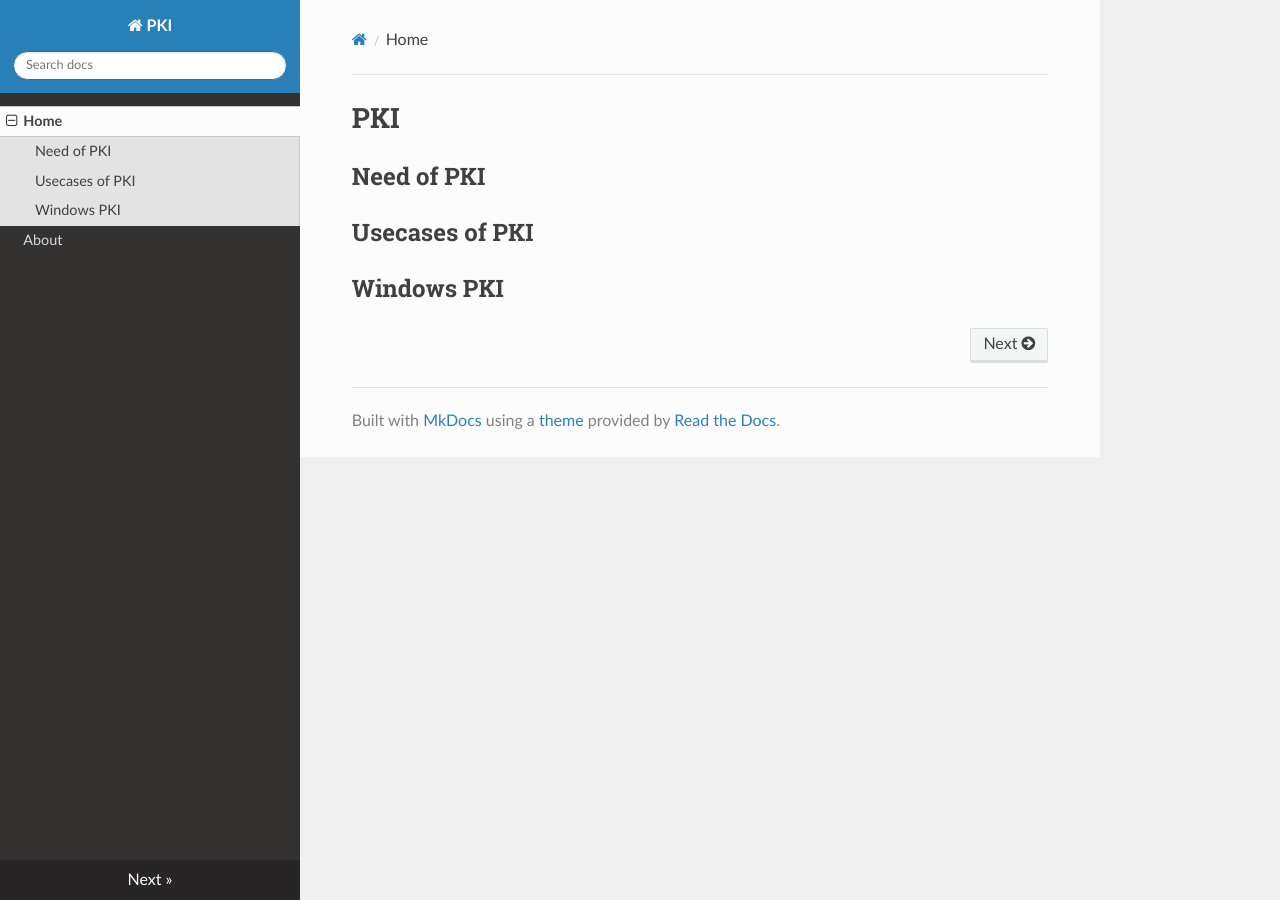
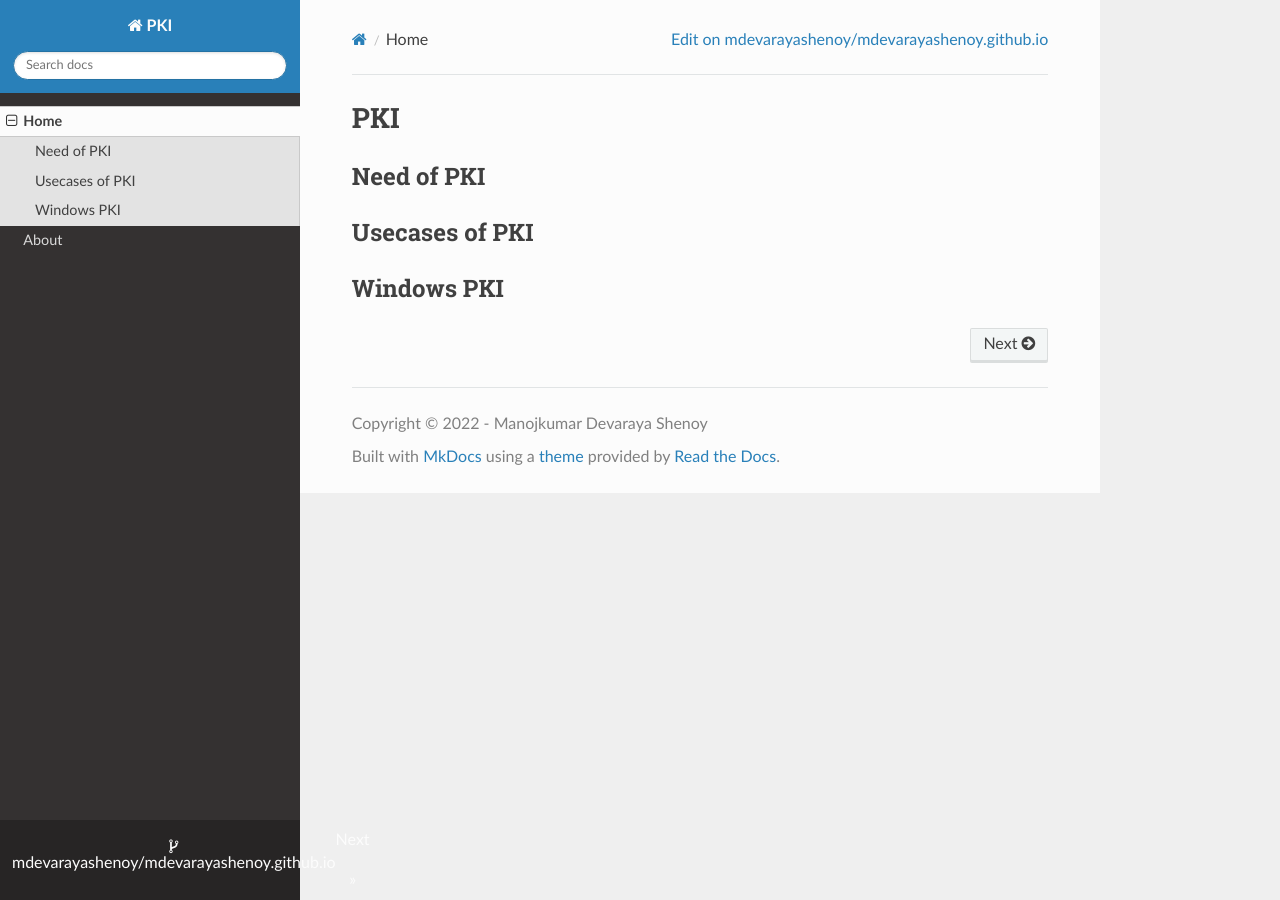
Before and after one commit to mdevarayashenoy/mdevarayashenoy.github.io, an MkDocs documentation site: the page built from docs/index.md, in a window 1280 px wide. Built offline with MkDocs 1.6.1, drawn with Linux system fonts in a browser that asks for light colours; nearby versions of some CDN libraries.

Commit message:
Updated mkdocks.yml file

```diff
--- a/mkdocs.yml
+++ b/mkdocs.yml
@@ -5,10 +5,20 @@ site_author: "Manojkumar Devaraya Shenoy"
 site_description: "Hands on for MkDocs + GitHub pages"
 site_dir: ..\mdevarayashenoy.github.io.docs\docs
 
+# Repository
+repo_name: mdevarayashenoy/mdevarayashenoy.github.io
+repo_url: https://github.com/mdevarayashenoy/mdevarayashenoy.github.io
+edit_uri: edit/main/docs/
+
+# Copyright
+copyright: "Copyright &copy; 2022 - Manojkumar Devaraya Shenoy"
+
 # Navigation
 nav:
     - Home: index.md
     - About: about.md
 
-# Theming
-theme: readthedocs
+# Configuration
+theme:
+  # https://squidfunk.github.io/mkdocs-material/
+  name: readthedocs
```
